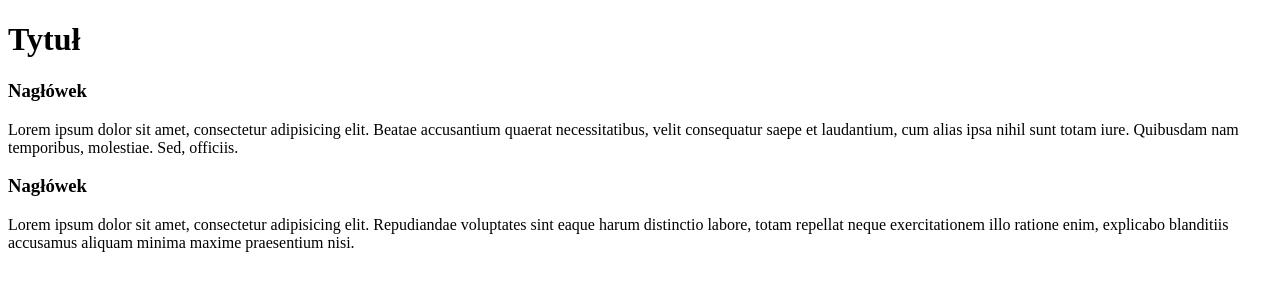
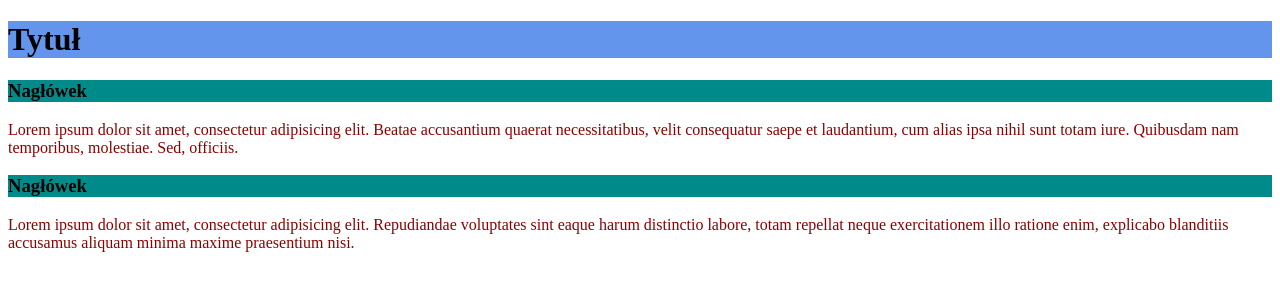
Before and after one commit to cpthardy/zadanie-22, a plain HTML site: page index.html in a window 1280 px wide. Drawn offline with Linux system fonts and the light colour scheme.

Commit message:
nadanie podstawowych kolorow

```diff
--- a/css/style.css
+++ b/css/style.css
@@ -0,0 +1,9 @@
+p {
+    color: darkred
+}
+h1 {
+    background-color: cornflowerblue;
+}
+h3 {
+    background-color: darkcyan;
+}
```
Also changed, not shown: index.html (+4 -1 lines).
